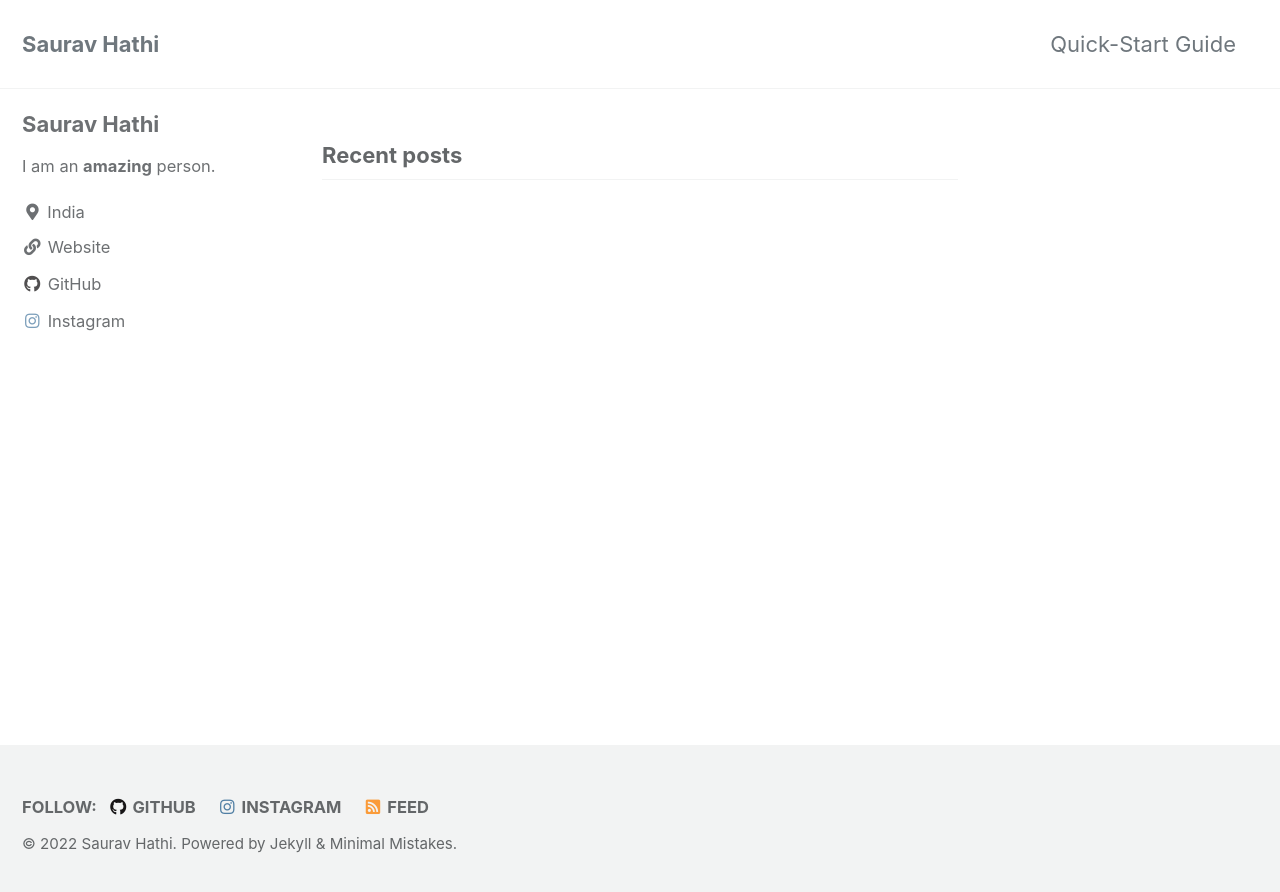
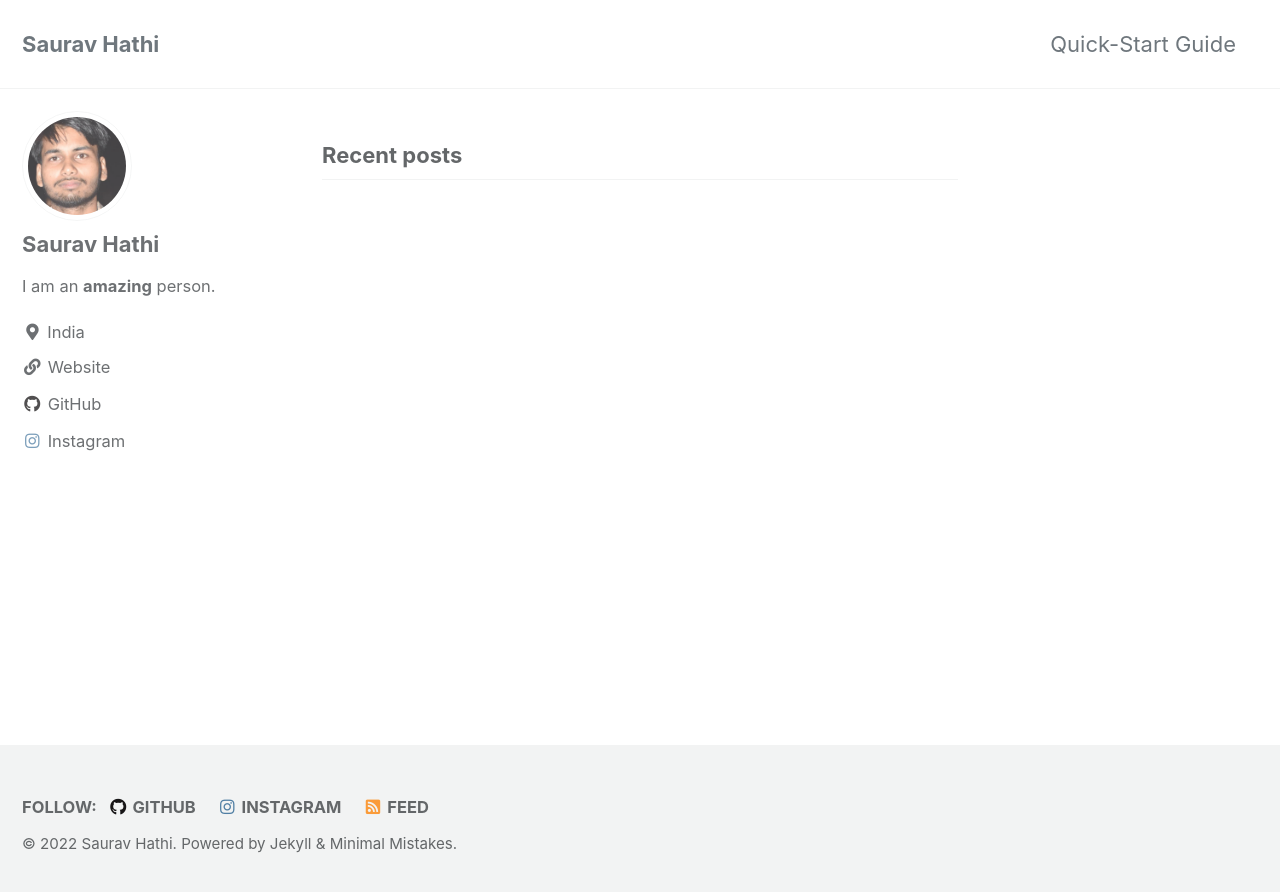
Before and after one commit to sauravhathi/sauravhathi.github.io, a Jekyll site: the page built from index.html, in a window 1280 px wide. Shown: the top 892 px of the page. Built offline with Jekyll 4.4.1, drawn with Linux system fonts in a browser that asks for light colours; cached includes are drawn as plain includes; the list of posts is cut into pages by our own code.

Commit message:
Update _config.yml

```diff
--- a/_config.yml
+++ b/_config.yml
@@ -103,7 +103,7 @@
 # Site Author
 author:
   name             : "Saurav Hathi"
-  avatar           : # path of avatar image, e.g. "/assets/images/bio-photo.jpg"
+  avatar           : "/assets/images/bio-photo.jpg"
   bio              : "I am an **amazing** person."
   location         : "India"
   email            :
```
